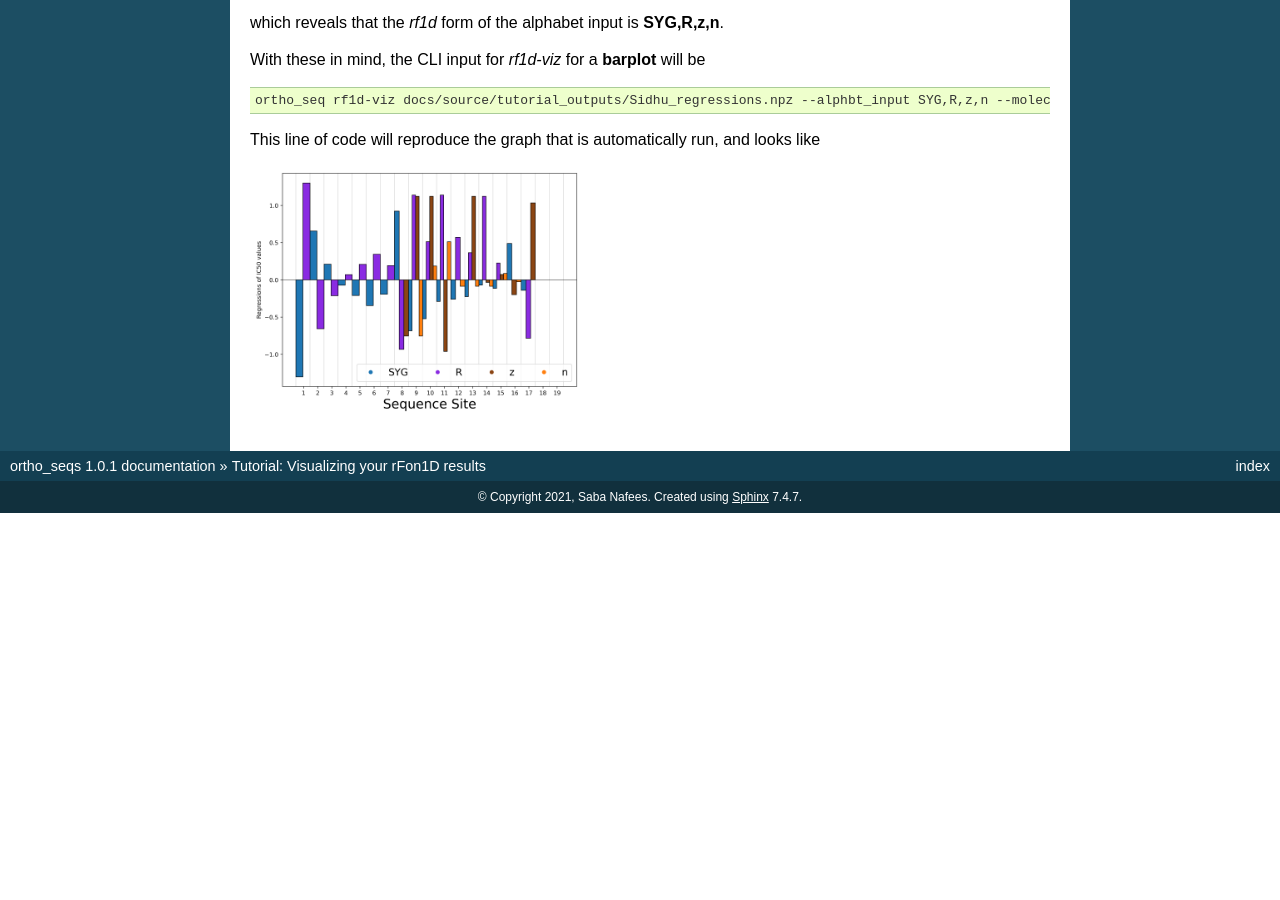
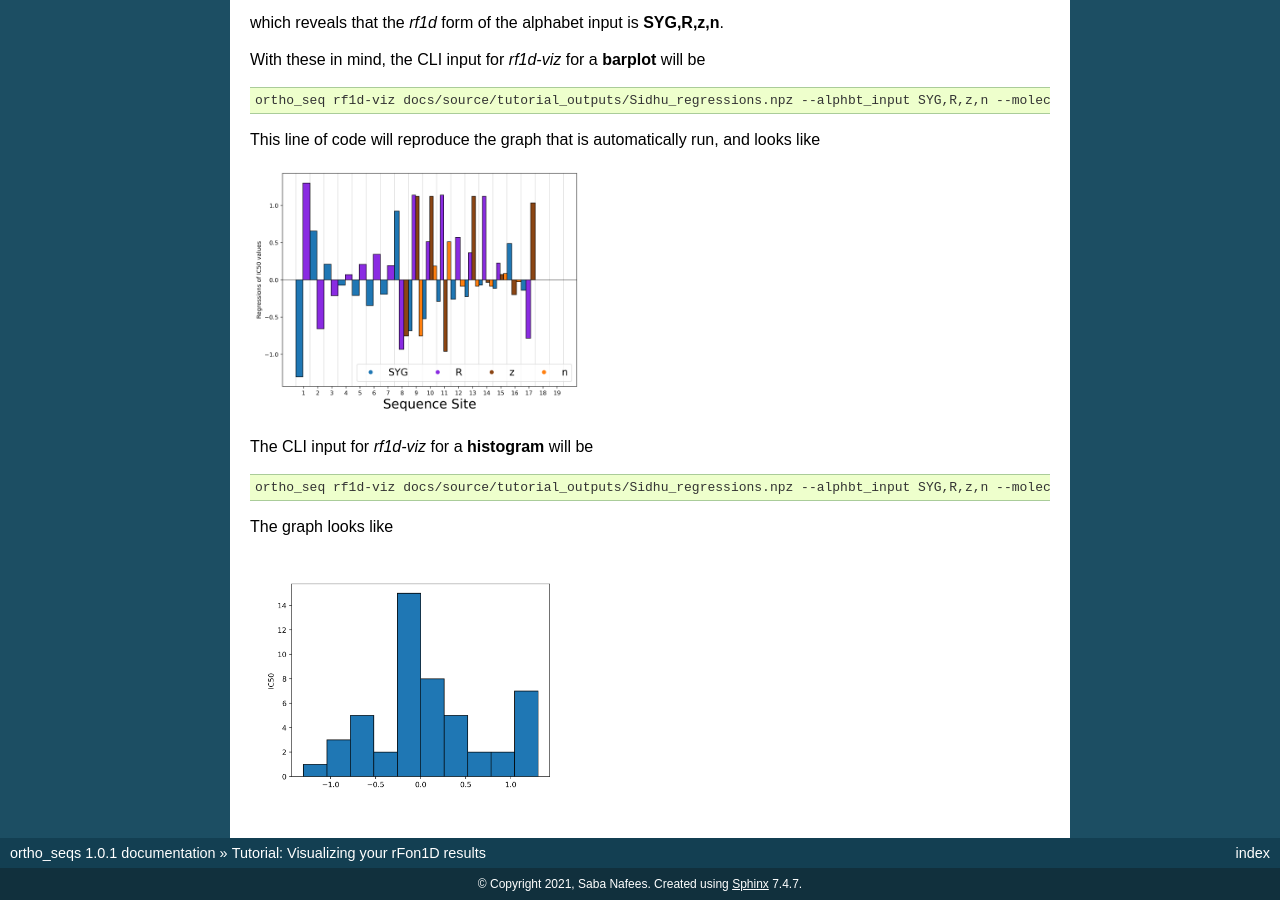
Before and after one commit to snafees/ortho_seqs, a Sphinx documentation site: the page built from docs/source/rf1d_tutorial.rst, in a window 1280 px wide and 900 px high, scrolled down 1692 px. Built offline with Sphinx 7.4.7, drawn with Linux system fonts in a browser that asks for light colours; pages that are not in the unit, such as notebooks, are missing from menus; before the commit the page ends 2205 px from its top, so only the background shows below that.

Commit message:
Added histogram

```diff
--- a/docs/source/rf1d_tutorial.rst
+++ b/docs/source/rf1d_tutorial.rst
@@ -116,3 +116,14 @@ This line of code will reproduce the graph that is automatically run, and looks
 
 .. image:: tutorial_outputs/rFon1D_Regressions_of_IC50_values.png
   :height: 250px
+
+The CLI input for *rf1d-viz* for a **histogram** will be
+
+.. code-block:: shell-session
+
+  ortho_seq rf1d-viz docs/source/tutorial_outputs/Sidhu_regressions.npz --alphbt_input SYG,R,z,n --molecule protein --phenotype IC50 --out_dir docs/source/tutorial_outputs --action histogram
+
+The graph looks like
+
+.. image:: tutorial_outputs/rFon1D_hist_IC50.png
+  :height: 250px
```
Also changed, not shown: docs/source/tutorial_outputs/rFon1D_hist_IC50.png (added).
